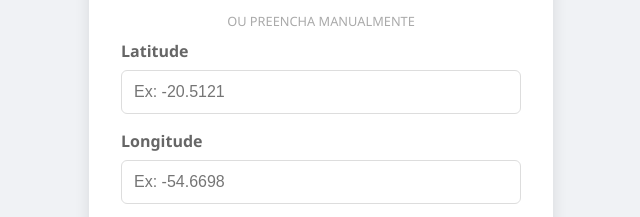
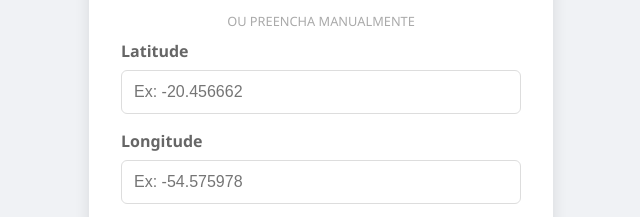
Before and after one commit to j5r/localizacao, a plain HTML site: page index.html in a window 1280 px wide. Shown: the part 343-560 px from the top of the page, 319-959 px from the left. Drawn offline with Linux system fonts and the light colour scheme.

Commit message:
Atualizar o index.html
corrigindo os placeholders de latitude e longitude.

```diff
--- a/index.html
+++ b/index.html
@@ -32,11 +32,11 @@
 
     <div class="campo">
         <label>Latitude</label>
-        <input type="text" id="lat" placeholder="Ex: -20.5121" oninput="tratarInput(this)">
+        <input type="text" id="lat" placeholder="Ex: -20.456662" oninput="tratarInput(this)">
     </div>
     <div class="campo">
         <label>Longitude</label>
-        <input type="text" id="lon" placeholder="Ex: -54.6698" oninput="tratarInput(this)">
+        <input type="text" id="lon" placeholder="Ex: -54.575978" oninput="tratarInput(this)">
     </div>
 
     <button class="btn-gerar" onclick="gerarPaginaB()">Gerar Links de App</button>
```
